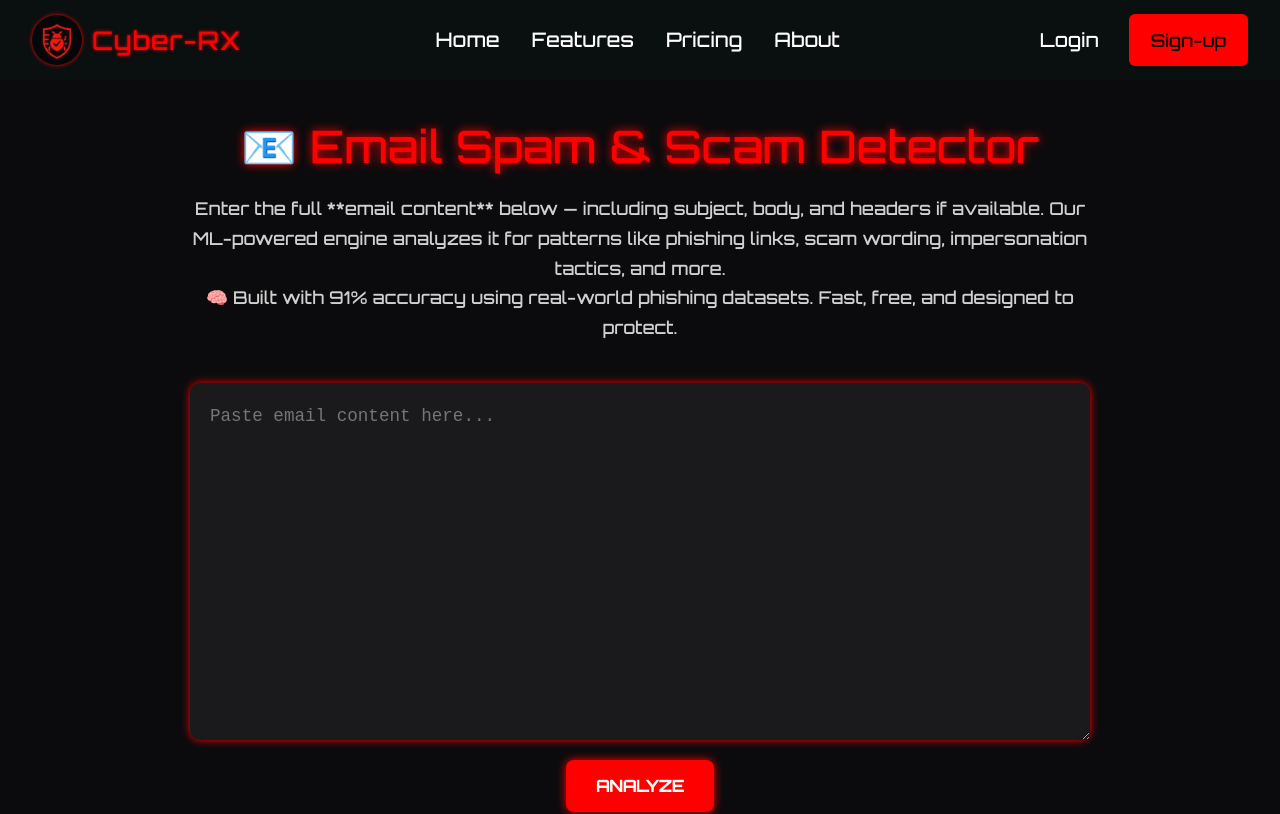
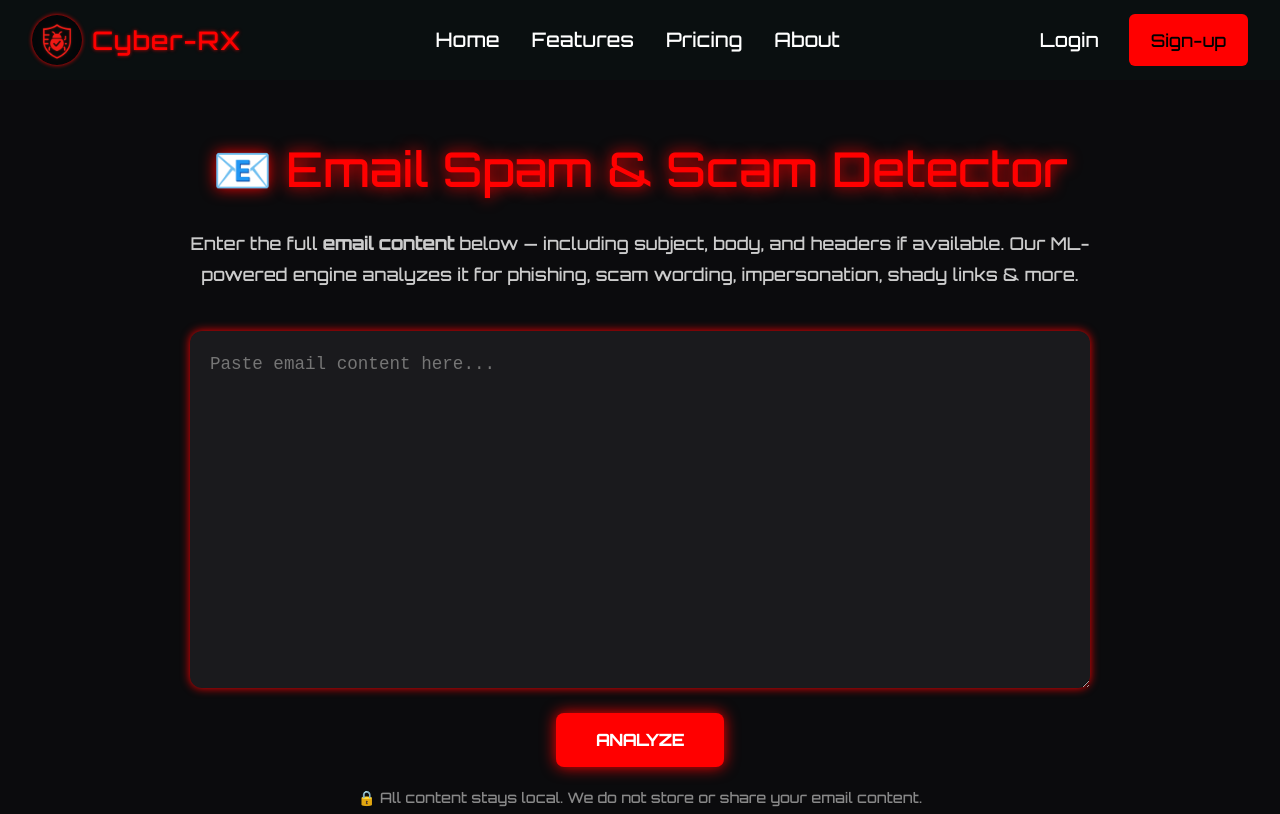
Before and after one commit to Yash40222/CyberRX, a React (Create React App) app: page /EmailDetector in a window 1280 px wide. Shown: the top 814 px of the page. Built offline with nearby package versions, Linux system fonts and the light colour scheme.

Commit message:
Spam feature is now functional

```diff
--- a/src/Components/EmailDetector.js
+++ b/src/Components/EmailDetector.js
@@ -3,11 +3,29 @@ import "./emailDetector.css";
 
 const EmailDetector = () => {
   const [emailText, setEmailText] = useState("");
+  const [result, setResult] = useState("");
+  const [loading, setLoading] = useState(false);
 
-  const handleSubmit = (e) => {
+  const handleSubmit = async (e) => {
     e.preventDefault();
-    console.log("Submitted email content:", emailText);
-    // You can send this to your ML backend here
+    setLoading(true);
+    setResult(""); // Clear old result
+
+    try {
+      const response = await fetch("https://web-production-578a9.up.railway.app/predict", {
+        method: "POST",
+        headers: { "Content-Type": "application/json" },
+        body: JSON.stringify({ email: emailText }),
+      });
+
+      const data = await response.json();
+      setResult(data.prediction);
+    } catch (error) {
+      console.error("Error:", error);
+      setResult("Error: Could not analyze email. Please try again.");
+    } finally {
+      setLoading(false);
+    }
   };
 
   return (
@@ -15,11 +33,10 @@ const EmailDetector = () => {
       <h1 className="glow-heading">📧 Email Spam & Scam Detector</h1>
 
       <p className="description">
-        Enter the full **email content** below — including subject, body, and headers if available. Our ML-powered engine analyzes it for patterns like phishing links, scam wording, impersonation tactics, and more.
-        <br />
-        🧠 Built with 91% accuracy using real-world phishing datasets. Fast, free, and designed to protect.
+        Enter the full <strong>email content</strong> below — including subject,
+        body, and headers if available. Our ML-powered engine analyzes it for
+        phishing, scam wording, impersonation, shady links & more.
       </p>
-
 
       <form className="email-form" onSubmit={handleSubmit}>
         <textarea
@@ -30,11 +47,32 @@ const EmailDetector = () => {
           onChange={(e) => setEmailText(e.target.value)}
           required
         />
-        <button type="submit" className="submit-btn">Analyze</button>
+        <button type="submit" className="submit-btn" disabled={loading}>
+          {loading ? "Analyzing..." : "Analyze"}
+        </button>
       </form>
+
       <p className="privacy-note">
-  🔒 All content stays local. We do not store or share your email content.
-</p>
+        🔒 All content stays local. We do not store or share your email content.
+      </p>
+
+      {loading && (
+        <div className="spinner-container">
+          <div className="spinner"></div>
+          <p className="analyzing-text">Analyzing email... Please wait.</p>
+        </div>
+      )}
+
+      {result && !loading && (
+        <div
+          className={`result-box ${
+            result.includes("Safe") ? "result-safe" : "result-spam"
+          }`}
+        >
+          <h3>🔍 Analysis Result:</h3>
+          <p>{result}</p>
+        </div>
+      )}
     </div>
   );
 };
--- a/src/Components/emailDetector.css
+++ b/src/Components/emailDetector.css
@@ -1,76 +1,201 @@
+/* ===== Global Container ===== */
 .email-detector-container {
   background-color: #0b0b0d;
   color: #ffffff;
   min-height: 100vh;
-  padding: 40px 20px;
+  padding: 60px 20px;
   font-family: 'Orbitron', sans-serif;
+  display: flex;
+  flex-direction: column;
+  align-items: center;
   text-align: center;
 }
 
+/* ===== Heading ===== */
 .glow-heading {
   color: #ff0000;
-  font-size: 2.8rem;
-  text-shadow: 0 0 10px #ff0000;
-  margin-bottom: 20px;
+  font-size: 3rem;
+  text-shadow: 0 0 15px #ff0000;
+  margin-bottom: 30px;
 }
 
+/* ===== Description ===== */
 .description {
   font-size: 1.1rem;
-  color: #d0d0d0;
+  color: #cccccc;
   max-width: 900px;
-  margin: 0 auto 40px auto;
-  line-height: 1.7;
+  line-height: 1.8;
+  margin-bottom: 40px;
 }
 
+/* ===== Form ===== */
 .email-form {
+  width: 100%;
+  max-width: 900px;
   display: flex;
   flex-direction: column;
   align-items: center;
 }
 
 .email-textarea {
-  width: 90%;
-  max-width: 900px;
+  width: 100%;
   min-height: 300px;
   padding: 20px;
   border: none;
-  border-radius: 10px;
+  border-radius: 12px;
   background-color: #1a1a1d;
   color: #ffffff;
   font-size: 1.1rem;
   font-family: monospace;
   resize: vertical;
-  box-shadow: 0 0 8px #ff0000;
-  transition: box-shadow 0.3s ease;
+  box-shadow: 0 0 10px #ff0000;
+  transition: box-shadow 0.3s ease, transform 0.2s ease;
 }
 
 .email-textarea:focus {
   outline: none;
-  box-shadow: 0 0 16px #ff0000;
+  box-shadow: 0 0 20px #ff0000;
+  transform: scale(1.01);
 }
 
+/* ===== Button ===== */
 .submit-btn {
   background-color: #ff0000;
-  color: #fff;
-  padding: 14px 30px;
+  color: #ffffff;
+  padding: 15px 40px;
   font-size: 1rem;
   border: none;
   border-radius: 8px;
   cursor: pointer;
   text-transform: uppercase;
   font-weight: bold;
-  margin-top: 20px;
-  box-shadow: 0 0 10px #ff0000;
-  transition: 0.2s ease-in-out;
+  margin-top: 25px;
+  box-shadow: 0 0 15px #ff0000;
+  transition: background-color 0.2s ease, box-shadow 0.2s ease, transform 0.2s ease;
 }
 
 .submit-btn:hover {
   background-color: #e00000;
-  box-shadow: 0 0 15px #ff0000;
+  box-shadow: 0 0 25px #ff0000;
+  transform: scale(1.05);
 }
 
+/* ===== Privacy Note ===== */
 .privacy-note {
-  margin-top: 10px;
-  color: #888;
+  margin-top: 20px;
+  color: #888888;
   font-size: 0.9rem;
 }
+
+/* ===== Result Box ===== */
+.result-box {
+  margin-top: 40px;
+  padding: 30px 50px;
+  border-radius: 12px;
+  font-size: 1.3rem;
+  font-family: monospace;
+  display: inline-block;
+  position: relative;
+  overflow: hidden;
+  transition: transform 0.3s ease;
+}
+
+.result-box:hover {
+  transform: scale(1.02);
+}
+
+.result-box h3 {
+  margin-top: 0;
+  margin-bottom: 10px;
+  font-size: 1.4rem;
+}
+
+/* ===== SAFE ===== */
+.result-safe {
+  background-color: #041b04;
+  color: #00ff00;
+  box-shadow: 0 0 30px #00ff00;
+  border: 2px solid #00ff00;
+  animation: safePulse 2s infinite alternate;
+}
+
+/* ===== SPAM ===== */
+.result-spam {
+  background-color: #1a0000;
+  color: #ff0000;
+  box-shadow: 0 0 30px #ff0000;
+  border: 2px solid #ff0000;
+  animation: spamFlicker 1.2s infinite alternate;
+}
+
+/* ===== Safe: Smooth pulsing glow ===== */
+@keyframes safePulse {
+  from {
+    box-shadow: 0 0 15px #00ff00;
+  }
+  to {
+    box-shadow: 0 0 30px #00ff00, 0 0 50px #00ff00;
+  }
+}
+
+/* ===== Spam: Flicker effect ===== */
+@keyframes spamFlicker {
+  0% {
+    opacity: 1;
+    box-shadow: 0 0 30px #ff0000;
+  }
+  50% {
+    opacity: 0.7;
+    box-shadow: 0 0 10px #ff0000;
+  }
+  100% {
+    opacity: 1;
+    box-shadow: 0 0 30px #ff0000, 0 0 50px #ff0000;
+  }
+}
+
+/* ===== Responsive ===== */
+@media (max-width: 768px) {
+  .glow-heading {
+    font-size: 2.2rem;
+  }
+  .description {
+    font-size: 1rem;
+  }
+  .email-textarea {
+    min-height: 250px;
+  }
+  .submit-btn {
+    width: 100%;
+  }
+  .result-box {
+    padding: 25px 30px;
+    font-size: 1.1rem;
+  }
+}
+.spinner-container {
+  margin-top: 20px;
+  text-align: center;
+}
+
+.spinner {
+  border: 4px solid #1a1a1d;
+  border-top: 4px solid #ff0000; /* Neon red */
+  border-radius: 50%;
+  width: 40px;
+  height: 40px;
+  animation: spin 1s linear infinite;
+  display: inline-block;
+}
+
+.analyzing-text {
+  color: #d0d0d0;
+  margin-top: 10px;
+  font-family: monospace;
+  font-size: 1rem;
+}
+
+@keyframes spin {
+  0% { transform: rotate(0deg); }
+  100% { transform: rotate(360deg); }
+}
```
